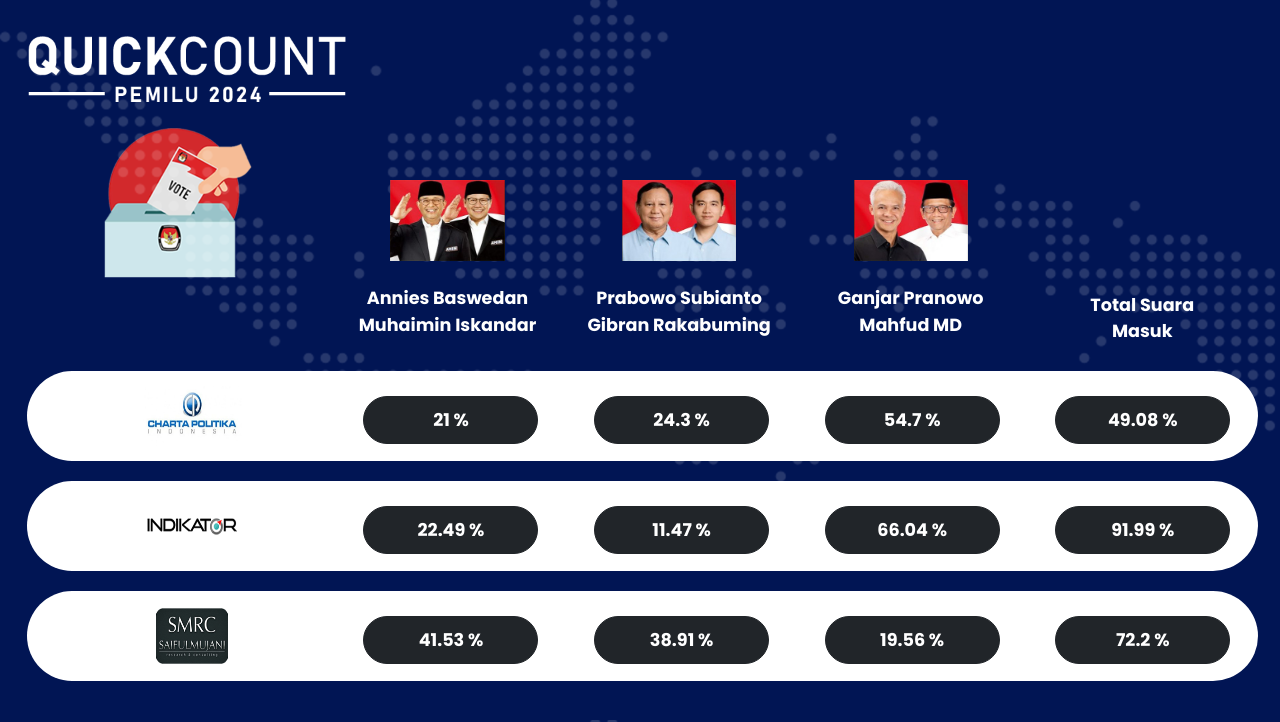
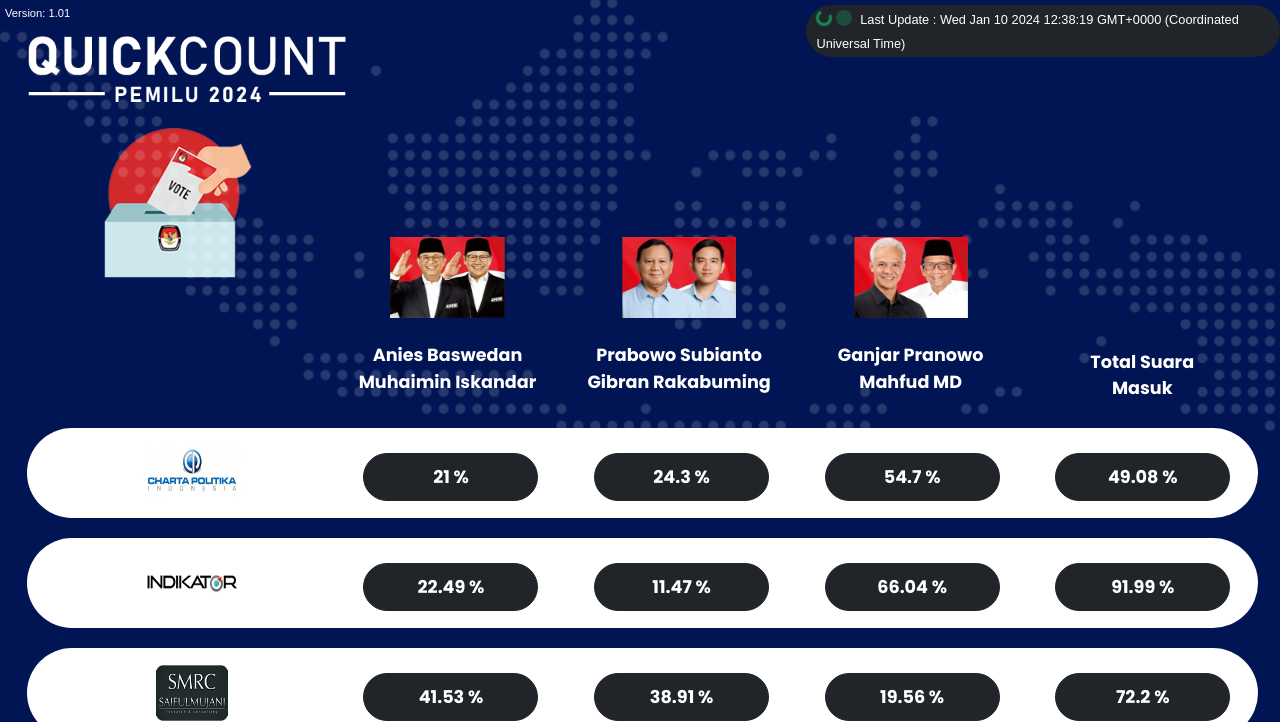
Before and after one commit to Rafifditya/pilpres2024, a PHP site: page / in a window 1280 px wide. Shown: the top 722 px of the page. Run offline with PHP 8.4, Linux system fonts and the light colour scheme; some libraries are stand-ins or nearby versions.

Commit message:
[UPDATE] dashboard

```diff
--- a/index.php
+++ b/index.php
@@ -64,6 +64,17 @@
     font-size: 1.1rem;
   }
 
+  .update-stats{
+    float: right;
+    width: 37%;
+    padding-top: 2px;
+    padding-left: 10px;
+    padding-bottom: 2px;
+    margin-top: 5px;
+    margin-left: 5px;
+  }
+
+
   .btn-persen {
     width: 175px;
     padding-top: 10px;
@@ -77,6 +88,17 @@
 </style>
 <body>
 <main>
+  <div class="update-stats bg-dark rounded-pill">
+  <div class="spinner-border spinner-border-sm text-success"  role="status">
+</div>
+<div class="spinner-grow spinner-grow-sm text-success" role="status">
+</div>
+    <span class="sr-only text-white" style="margin-left:5px; font-size:0.8rem; font-family:sans-serif;">Last Update : <span id="timestamp"></span> </span>
+  </div>
+
+    <span id="version" class="sr-only text-white" style="margin-left:5px; font-size:0.7rem; font-family:sans-serif;">Version :  </span>
+
+
   <div class="container-fluid">
   <div class="row paslon">
   <div class="col text-center">
@@ -85,7 +107,7 @@
       <img src="image/anies.png" class="img-paslon">
       <br>
       <br>
-      <p><b>Annies Baswedan
+      <p><b>Anies Baswedan
       <br>
       Muhaimin Iskandar</b>
     </p>
@@ -283,8 +305,14 @@
   loadSurvey3();
 }
 
+function timestamp(){
+  document.getElementById("timestamp").innerText = new Date(Date.now());
+}
+
+document.getElementById("version").innerText = "Version: 1.01";
 setInterval(() => {
   loadData();
+  timestamp();
 }, 1000);
 
 </script>
```
